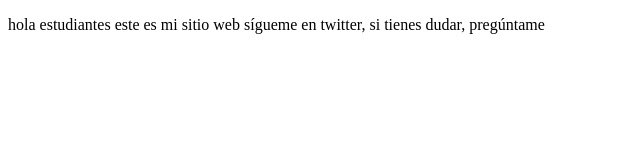
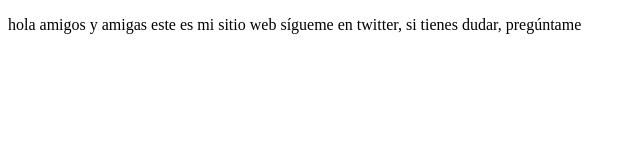
Before and after one commit to RafoGuillen/proyectoPrework, a plain HTML site: page index.html in a window 1280 px wide. Shown: the whole page, without its empty margins (0-640 px from the left). Drawn offline with Linux system fonts and the light colour scheme.

Commit message:
cambios de amigos y amigas

```diff
--- a/index.html
+++ b/index.html
@@ -7,7 +7,7 @@
     <title>hola mundo</title>
 </head>
 <body>
-    <p>hola estudiantes este es mi sitio web
+    <p>hola amigos y amigas este es mi sitio web
         sígueme en twitter, si tienes dudar, pregúntame
     </p>
 </body>
```
